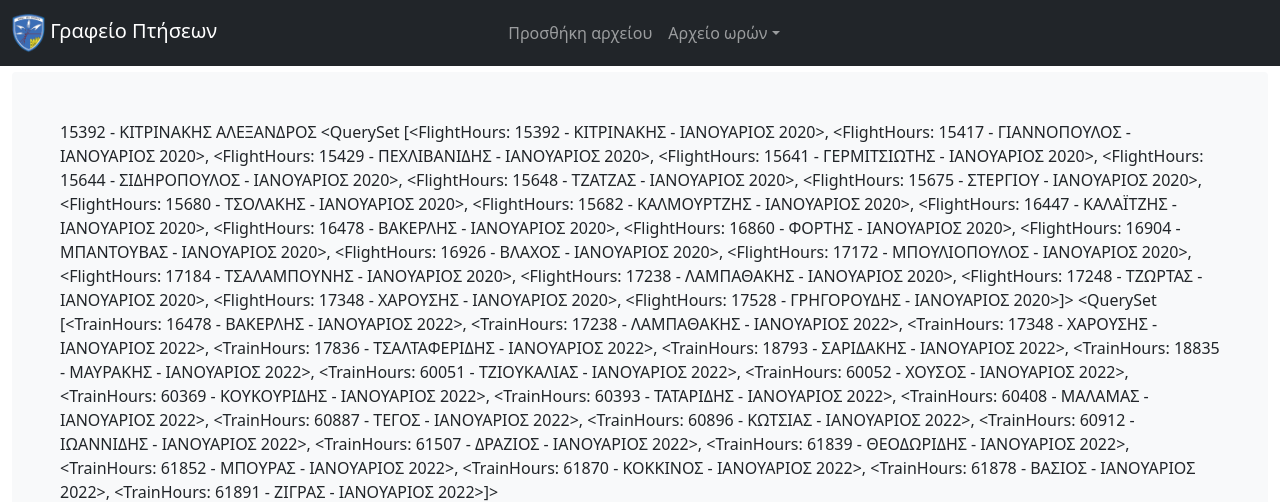
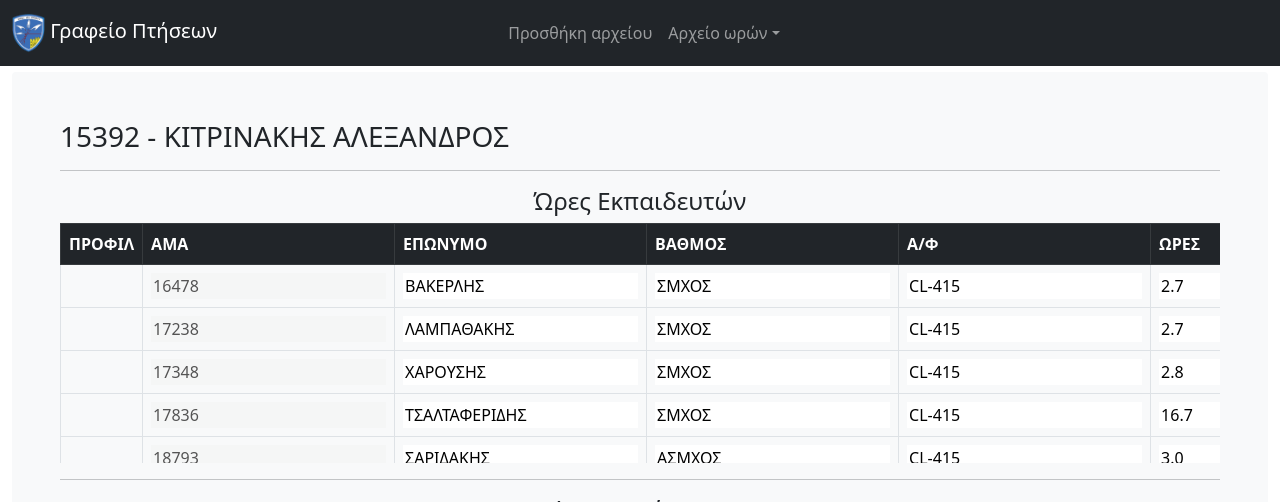
Before and after one commit to mCharatz/HAF-FlightOffice-AircraftManager, a Django app: template HAF_113_Scheduler/core/templates/core/airman_profile.html in a window 1280 px wide. Shown: the top 502 px of the page. Run offline with Django 3.2, Linux system fonts and the light colour scheme; the template is opened without the code that fills it: values that come from a table or form of the project are taken from there, others are empty; data comes from the database, SQL or seed files in the repository; both versions use the stored data as it was after the commit; some libraries are stand-ins or nearby versions.

Commit message:
airman profile render data

```diff
--- a/HAF_113_Scheduler/core/save_file_data.py
+++ b/HAF_113_Scheduler/core/save_file_data.py
@@ -1,3 +1,4 @@
+from django.shortcuts import redirect
 from .models import *
 import logging
 import copy
@@ -5,8 +6,10 @@ import copy
 def save_data(data,month=None,year=None):
     if month == None or year == None:
         for_flightgours(data)
+        return redirect("/hours/flight-hours/")
     else:
         for_trainhours(data,month,year)
+        return redirect("/hours/train-hours/")
     return True
 
 def replace(str1):
--- a/HAF_113_Scheduler/core/templates/core/airman_profile.html
+++ b/HAF_113_Scheduler/core/templates/core/airman_profile.html
@@ -2,23 +2,87 @@
 {%load static%}
 
 {% block content%}
-{{pilot}}
-{{flight_hours}}
-{{train_hours}}
-<div class="card" style="width: 18rem;">
-    <img src="..." class="card-img-top" alt="...">
-    <div class="card-body">
-      <h5 class="card-title">Card title</h5>
-      <p class="card-text">Some quick example text to build on the card title and make up the bulk of the card's content.</p>
-    </div>
-    <ul class="list-group list-group-flush">
-      <li class="list-group-item">An item</li>
-      <li class="list-group-item">A second item</li>
-      <li class="list-group-item">A third item</li>
-    </ul>
-    <div class="card-body">
-      <a href="#" class="card-link">Card link</a>
-      <a href="#" class="card-link">Another link</a>
-    </div>
-  </div>
+<h3> {{pilot}} </h3>
+<hr>
+<h4 style="text-align:center"> Ώρες Εκπαιδευτών </h4>
+<div class="tableFixHeadSmall">
+  <table class="table table-hover table-bordered">
+    <thead class="table-dark" style="position: sticky;top: 0">
+      <tr>
+        <th scope="col">ΠΡΟΦΙΛ</th>
+        <th scope="col">ΑΜΑ</th>
+        <th scope="col">ΕΠΩΝΥΜΟ</th>
+        <th scope="col">ΒΑΘΜΟΣ</th>
+        <th scope="col">Α/Φ</th>
+        <th scope="col">ΩΡΕΣ</th>
+        <th scope="col">ΜΗΝΑΣ</th>
+        <th scope="col">ΕΤΟΣ</th>
+      </tr>
+    </thead>
+    <tbody >
+      {% for trainer in train_hours%}
+        <tr>
+          <td><a href={% url 'profile' trainer.airman.asma %}><i class="fa-solid fa-user"></i></a></td>
+          <td><input type="text" id="{{ trainer.airman.asma }}_asma" name="{{ trainer.airman.asma }}" value={{trainer.airman.asma}} disabled></td>
+          <td><input type="text" id="{{ trainer.airman.asma }}_lastname" name="{{ trainer.airman.lastname }}" value={{trainer.airman.lastname}}></td>
+          <td><input type="text" id="{{ trainer.airman.asma }}_rank" name="{{ trainer.airman.rank }}" value={{trainer.airman.rank}}></td>
+          <td><input type="text" id="{{ trainer.airman.asma }}_plane" name="{{ trainer.plane }}" value={{trainer.plane}}></td>
+          <td><input type="text" id="{{ trainer.airman.asma }}_hours" name="{{ trainer.hours }}" value={{trainer.hours}}></td>
+          <td><input type="text" id="{{ trainer.airman.asma }}_month" name="{{ trainer.month }}" value={{trainer.month}}></td>
+          <td><input type="text" id="{{ trainer.airman.asma }}_year" name="{{ trainer.year }}" value={{trainer.year}}></td>
+        </tr>
+      {% endfor %}
+    </tbody>
+  </table>
+</div>
+<hr>
+<h4 style="text-align:center"> Ώρες Πτήσεων </h4>
+<div class="tableFixHeadSmall">
+  <table class="table table-hover table-bordered">
+    <thead class="table-dark" style="position: sticky;top: 0">
+      <tr>
+        <th scope="col">ΠΡΟΦΙΛ</th>
+        <th scope="col">ΑΜΑ</th>
+        <th scope="col">ΕΠΩΝΥΜΟ</th>
+        <th scope="col">ΟΝΟΜΑ</th>
+        <th scope="col">ΒΑΘΜΟΣ</th>
+        <th scope="col">ΕΙΔΙΚ</th>
+        <th scope="col">ΑΦΟΣ</th>
+        <th scope="col">ΚΥΒ/ΤΗΣ (ΩΡΕΣ)</th>
+        <th scope="col">ΣΥΓΚ/ΤΗΣ (ΩΡΕΣ)</th>
+        <th scope="col">IFR (ΩΡΕΣ)</th>
+        <th scope="col">ΝΥΧΤΑ (ΩΡΕΣ)</th>
+        <th scope="col">ΝΑΥΤΙΛΙΑ (ΩΡΕΣ)</th>
+        <th scope="col">ΠΛΗΡΩΜΑ (ΩΡΕΣ)</th>
+        <th scope="col">ΚΑΤΗΓΟΡΙΑ (6ΜΗΝΟ/18ΜΗΝΟ)</th>
+        <th scope="col">ΜΟΝΑΔΑ</th>
+        <th scope="col">ΜΗΝΑΣ</th>
+        <th scope="col">ΕΤΟΣ</th>
+      </tr>
+    </thead>
+    <tbody >
+      {% for pilot in flight_hours%}
+        <tr>
+          <td><a href={% url 'profile' pilot.airman.asma %}><i class="fa-solid fa-user"></i></a></td>
+          <td><input type="text" id="{{ pilot.airman.asma }}_asma" name="{{ pilot.airman.asma }}" value={{pilot.airman.asma}} disabled></td>
+          <td><input type="text" id="{{ pilot.airman.asma }}_lastname" name="{{ pilot.airman.lastname }}" value={{pilot.airman.lastname}}></td>
+          <td><input type="text" id="{{ pilot.airman.asma }}_name" name="{{ pilot.airman.firstname }}" value={{pilot.airman.firstname}}></td>
+          <td><input type="text" id="{{ pilot.airman.asma }}_rank" name="{{ pilot.airman.rank }}" value={{pilot.airman.rank}}></td>
+          <td><input type="text" id="{{ pilot.airman.asma }}_spec" name="{{ pilot.airman.eidikotita }}" value={{pilot.airman.eidikotita}}></td>
+          <td><input type="text" id="{{ pilot.airman.asma }}_plane" name="{{ pilot.plane }}" value={{pilot.plane}}></td>
+          <td><input type="text" id="{{ pilot.airman.asma }}_capthours" name="{{ pilot.capthours }}" value={{pilot.capthours}}></td>
+          <td><input type="text" id="{{ pilot.airman.asma }}_cocapthours" name="{{ pilot.cocapthours }}" value={{pilot.cocapthours}}></td>
+          <td><input type="text" id="{{ pilot.airman.asma }}_ifrhours" name="{{ pilot.ifrhours }}" value={{pilot.ifrhours}}></td>
+          <td><input type="text" id="{{ pilot.airman.asma }}_nighthours" name="{{ pilot.nighthours }}" value={{pilot.nighthours}}></td>
+          <td><input type="text" id="{{ pilot.airman.asma }}_nauthours" name="{{ pilot.nauthours }}" value={{pilot.nauthours}}></td>
+          <td><input type="text" id="{{ pilot.airman.asma }}_crewhours" name="{{ pilot.crewhours }}" value={{pilot.crewhours}}></td>
+          <td><input type="text" id="{{ pilot.airman.asma }}_category" name="{{ pilot.category }}" value={{pilot.category}}></td>
+          <td><input type="text" id="{{ pilot.airman.asma }}_unit" name="{{ pilot.unit }}" value={{pilot.unit}}></td>
+          <td><input type="text" id="{{ pilot.airman.asma }}_month" name="{{ pilot.month }}" value={{pilot.month}}></td>
+          <td><input type="text" id="{{ pilot.airman.asma }}_year" name="{{ pilot.year }}" value={{pilot.year}}></td>
+        </tr>
+      {% endfor %}
+    </tbody>
+  </table>
+</div>
 {% endblock content%}
--- a/HAF_113_Scheduler/core/views.py
+++ b/HAF_113_Scheduler/core/views.py
@@ -64,10 +64,7 @@ def save_uploaded_data(request):
             elif item[0] == 'year':
                 year = item[1][0]
 
-        logger.info(month)
-        logger.info(year)
-        save_data(data,month,year)
-        return HttpResponse("ok")
+        return save_data(data,month,year)
     else:
         return redirect("/")
 
--- a/HAF_113_Scheduler/static/css/navbar-top-fixed.css
+++ b/HAF_113_Scheduler/static/css/navbar-top-fixed.css
@@ -4,7 +4,9 @@ body {
 }
 
 .tableFixHead          { overflow: auto; height: 75vh; }
+.tableFixHeadSmall         { overflow: auto; height: 30vh; }
 .tableFixHead thead th { position: sticky; top: 0; z-index: 1; }
+.tableFixHeadAuto thead th { position: sticky; top: 0; z-index: 1; }
 
 input {border-width:0px;
   border:none;}
```
Also changed, not shown: HAF_113_Scheduler/db.sqlite3.
